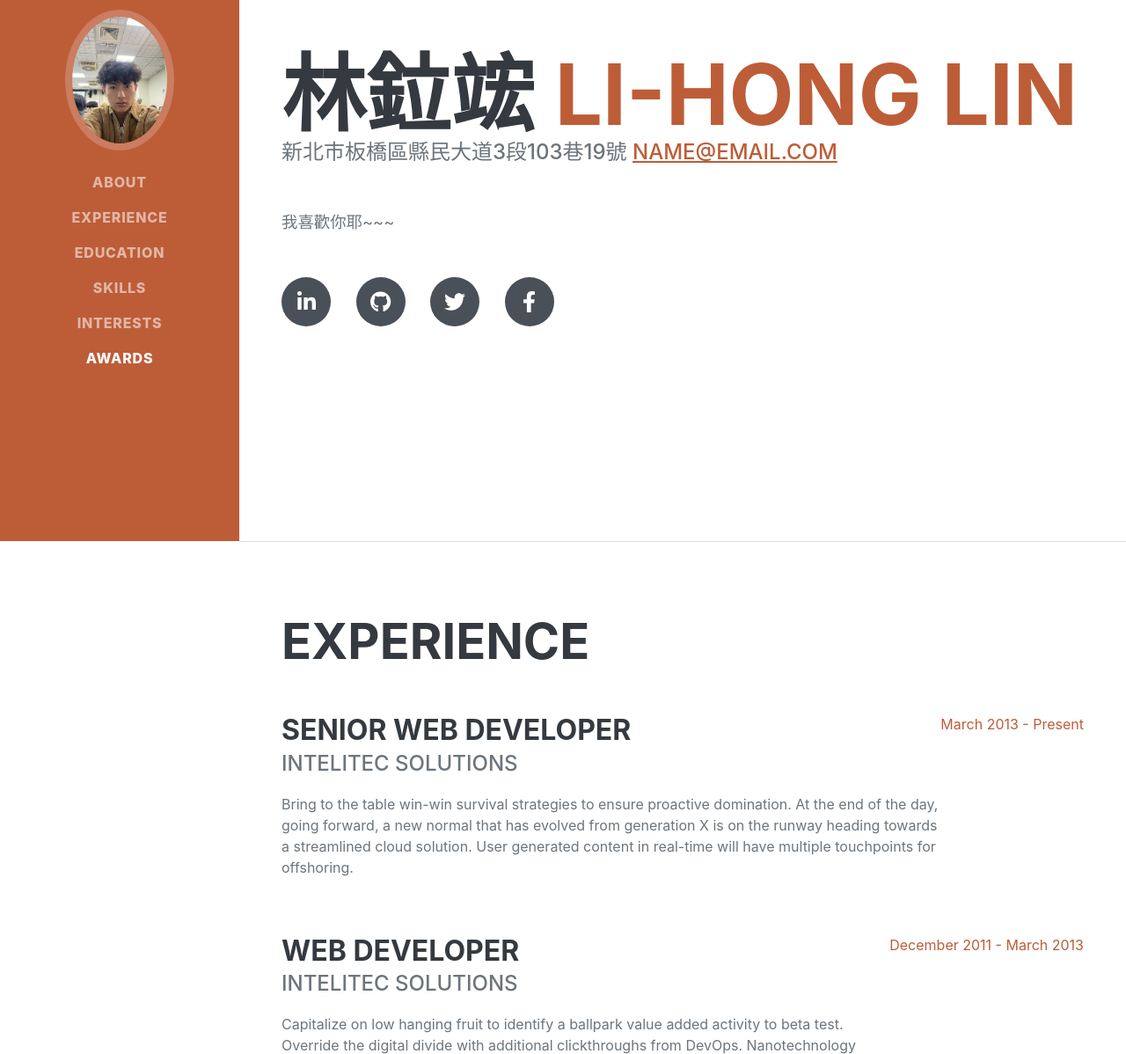
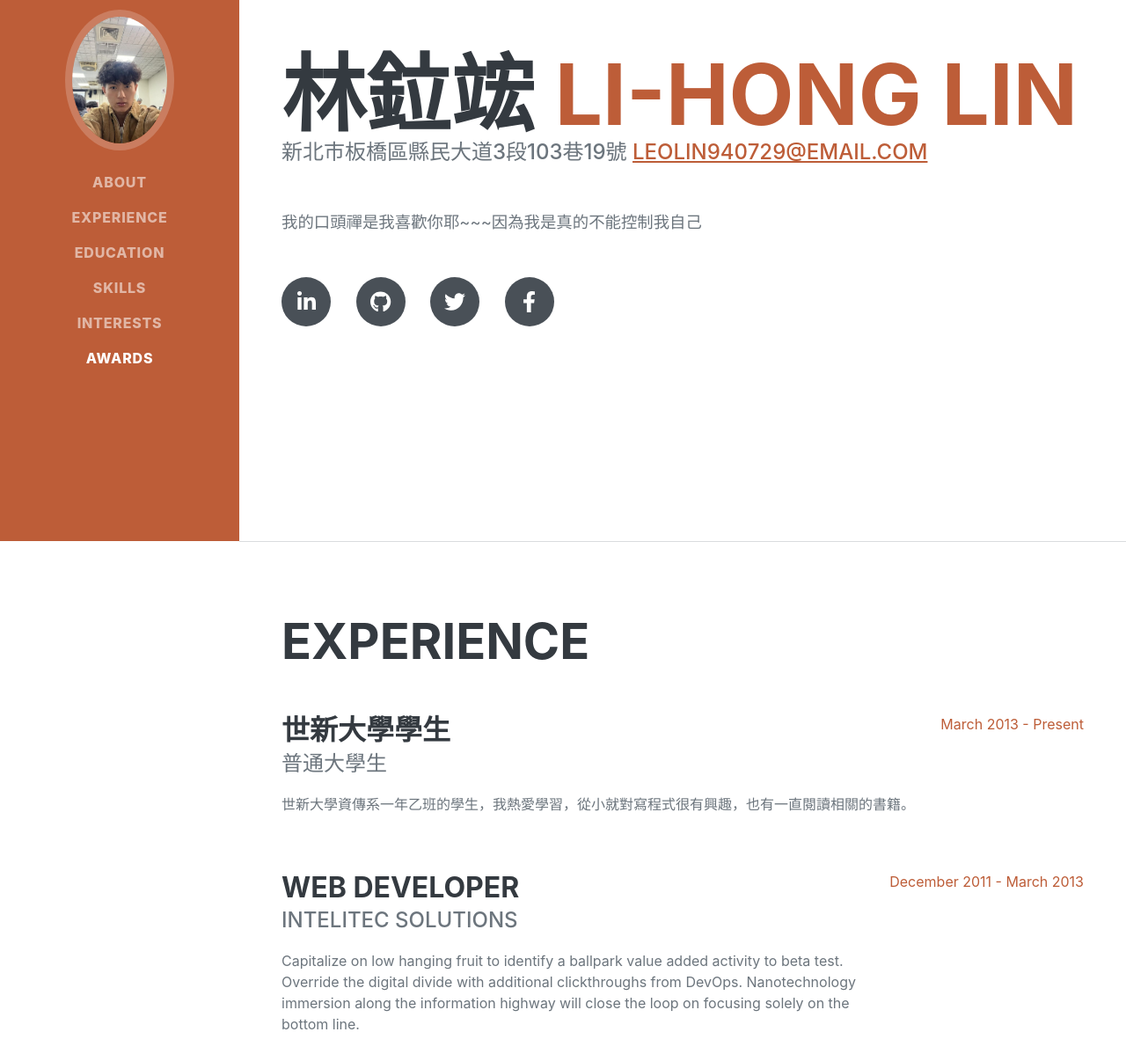
Before and after one commit to user011291/leo99925.github.io, a plain HTML site: page index.html in a window 1280 px wide. Shown: the part 185-1383 px from the top of the page at 88% size. Drawn offline with nearby package versions, Linux system fonts and the light colour scheme.

Commit message:
Update index.html
改介紹

```diff
--- a/index.html
+++ b/index.html
@@ -46,9 +46,9 @@
                     </h1>
                     <div class="subheading mb-5">
                         新北市板橋區縣民大道3段103巷19號
-                        <a href="mailto:name@email.com">name@email.com</a>
+                        <a href="mailto:name@email.com">leolin940729@email.com</a>
                     </div>
-                    <p class="lead mb-5">我喜歡你耶~~~</p>
+                    <p class="lead mb-5">我的口頭禪是我喜歡你耶~~~因為我是真的不能控制我自己</p>
                     <div class="social-icons">
                         <a class="social-icon" href="#!"><i class="fab fa-linkedin-in"></i></a>
                         <a class="social-icon" href="#!"><i class="fab fa-github"></i></a>
@@ -64,9 +64,9 @@
                     <h2 class="mb-5">Experience</h2>
                     <div class="d-flex flex-column flex-md-row justify-content-between mb-5">
                         <div class="flex-grow-1">
-                            <h3 class="mb-0">Senior Web Developer</h3>
-                            <div class="subheading mb-3">Intelitec Solutions</div>
-                            <p>Bring to the table win-win survival strategies to ensure proactive domination. At the end of the day, going forward, a new normal that has evolved from generation X is on the runway heading towards a streamlined cloud solution. User generated content in real-time will have multiple touchpoints for offshoring.</p>
+                            <h3 class="mb-0">世新大學學生</h3>
+                            <div class="subheading mb-3">普通大學生</div>
+                            <p>世新大學資傳系一年乙班的學生，我熱愛學習，從小就對寫程式很有興趣，也有一直閱讀相關的書籍。</p>
                         </div>
                         <div class="flex-shrink-0"><span class="text-primary">March 2013 - Present</span></div>
                     </div>
```
